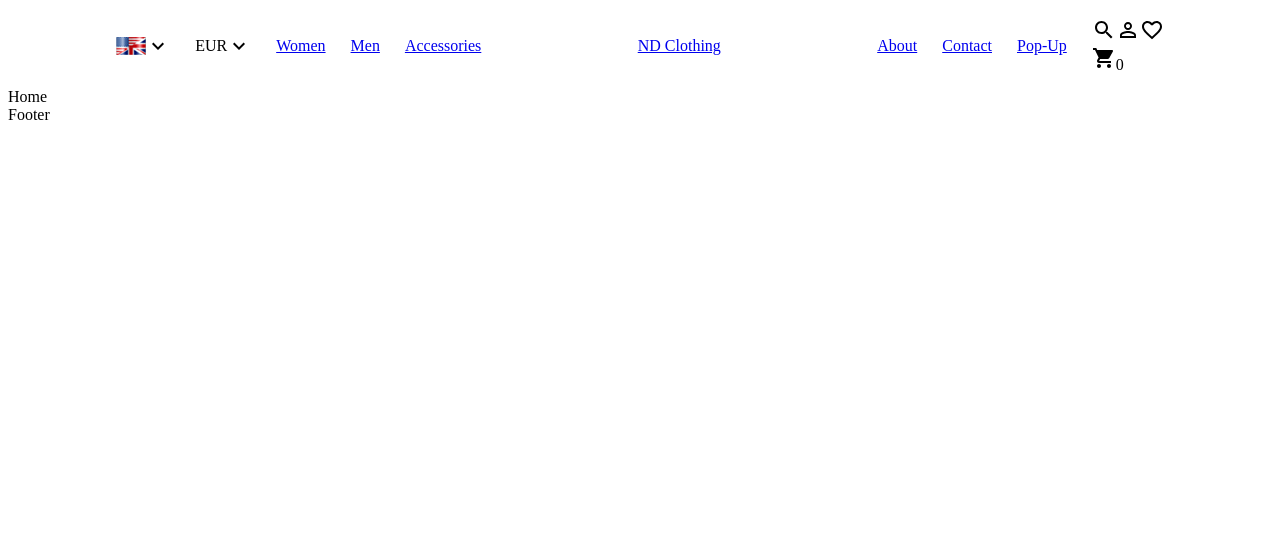
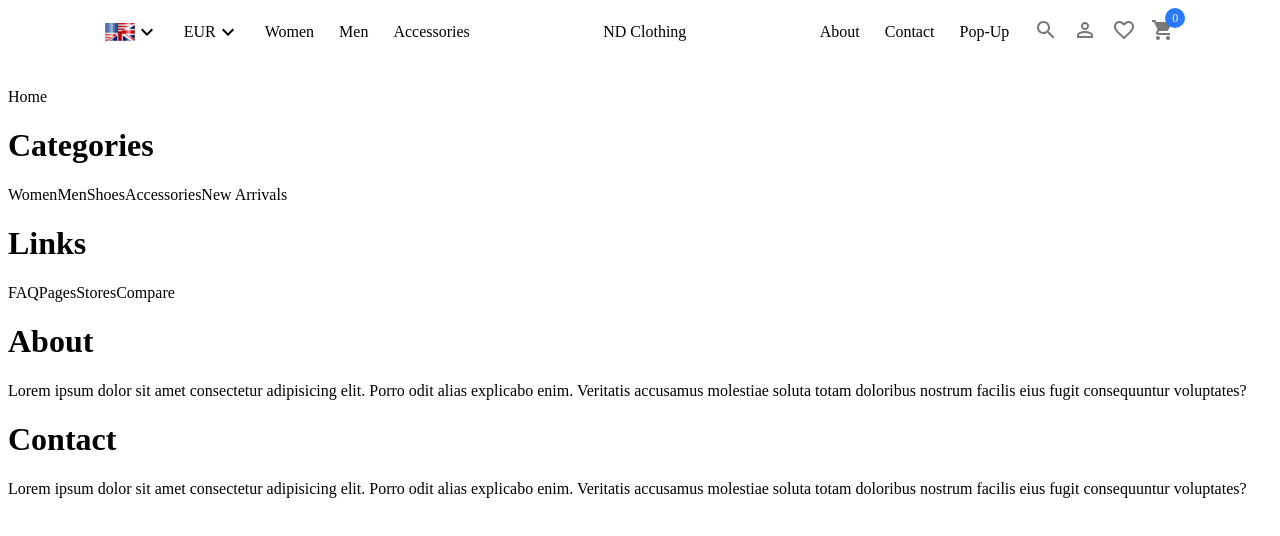
Before and after one commit to Mrballer59/nd-clothing-strapi, a React (Create React App) app: page / in a window 1280 px wide. Shown: the top 536 px of the page. Built offline with nearby package versions, Linux system fonts and the light colour scheme.

Commit message:
header done, started the footer

```diff
--- a/src/App.js
+++ b/src/App.js
@@ -4,7 +4,7 @@ import Navbar from "./components/Navbar/Navbar";
 import Home from "./pages/Home/Home";
 import Product from "./pages/Product/Product";
 import Products from "./pages/Products/Products";
-
+import "./app.scss";
 const Layout = () => {
   return (
     <div className="app">
--- /dev/null
+++ b/src/app.scss
@@ -0,0 +1,6 @@
+.app {
+  .link {
+    color: inherit;
+    text-decoration: none;
+  }
+}
--- a/src/components/Navbar/Navbar.jsx
+++ b/src/components/Navbar/Navbar.jsx
@@ -21,27 +21,41 @@ const Navbar = () => {
             <KeyboardArrowDownIcon />
           </div>
           <div className="item">
-            <Link to="/products/1">Women</Link>
+            <Link className="link" to="/products/1">
+              Women
+            </Link>
           </div>
           <div className="item">
-            <Link to="/products/2">Men</Link>
+            <Link className="link" to="/products/2">
+              Men
+            </Link>
           </div>
           <div className="item">
-            <Link to="/products/3">Accessories</Link>
+            <Link className="link" to="/products/3">
+              Accessories
+            </Link>
           </div>
         </div>
         <div className="item">
-          <Link to="/">ND Clothing</Link>
+          <Link className="link" to="/">
+            ND Clothing
+          </Link>
         </div>
         <div className="right">
           <div className="item">
-            <Link to="/">About</Link>
+            <Link className="link" to="/">
+              About
+            </Link>
           </div>
           <div className="item">
-            <Link to="/">Contact</Link>
+            <Link className="link" to="/">
+              Contact
+            </Link>
           </div>
           <div className="item">
-            <Link to="/">Pop-Up</Link>
+            <Link className="link" to="/">
+              Pop-Up
+            </Link>
           </div>
           <div className="icons">
             <SearchIcon />
--- a/src/components/Navbar/Navbar.scss
+++ b/src/components/Navbar/Navbar.scss
@@ -3,6 +3,7 @@
   .wrapper {
     padding: 10px 30px;
     display: flex;
+    align-items: center;
     justify-content: space-around;
     .item {
       display: flex;
@@ -22,6 +23,31 @@
       display: flex;
       align-items: center;
       gap: 25px;
+
+      .icons {
+        display: flex;
+        gap: 15px;
+        color: #777;
+        cursor: pointer;
+
+        .cartIcon {
+          position: relative;
+          span {
+            font-size: 12px;
+            width: 20px;
+            height: 20px;
+            border-radius: 50%;
+            background-color: #2879fe;
+            color: white;
+            position: absolute;
+            right: -10px;
+            top: -10px;
+            display: flex;
+            align-items: center;
+            justify-content: center;
+          }
+        }
+      }
     }
   }
 }
--- a/src/components/footer/Footer.jsx
+++ b/src/components/footer/Footer.jsx
@@ -1,7 +1,43 @@
 import React from "react";
 
 const Footer = () => {
-  return <div>Footer</div>;
+  return (
+    <div className="footer">
+      <div className="top">
+        <div className="item">
+          <h1>Categories</h1>
+          <span>Women</span>
+          <span>Men</span>
+          <span>Shoes</span>
+          <span>Accessories</span>
+          <span>New Arrivals</span>
+        </div>
+        <div className="item">
+          <h1>Links</h1>
+          <span>FAQ</span>
+          <span>Pages</span>
+          <span>Stores</span>
+          <span>Compare</span>
+        </div>
+        <div className="item">
+          <h1>About</h1>
+          <span>
+            Lorem ipsum dolor sit amet consectetur adipisicing elit. Porro odit
+            alias explicabo enim. Veritatis accusamus molestiae soluta totam
+            doloribus nostrum facilis eius fugit consequuntur voluptates?
+          </span>
+        </div>
+        <div className="item">
+          <h1>Contact</h1>
+          <span>
+            Lorem ipsum dolor sit amet consectetur adipisicing elit. Porro odit
+            alias explicabo enim. Veritatis accusamus molestiae soluta totam
+            doloribus nostrum facilis eius fugit consequuntur voluptates?
+          </span>
+        </div>
+      </div>
+    </div>
+  );
 };
 
 export default Footer;
```
